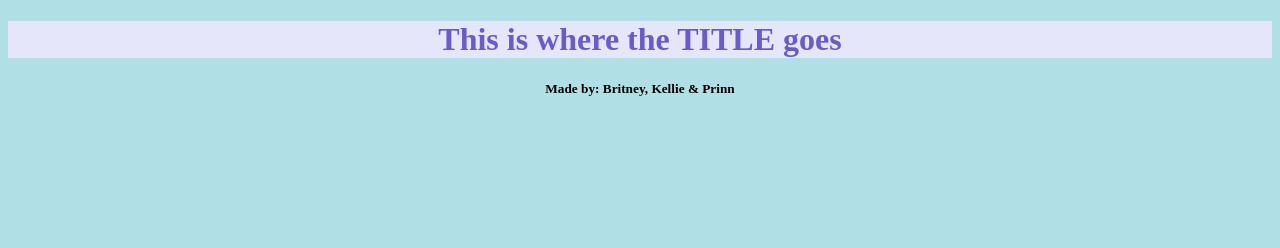
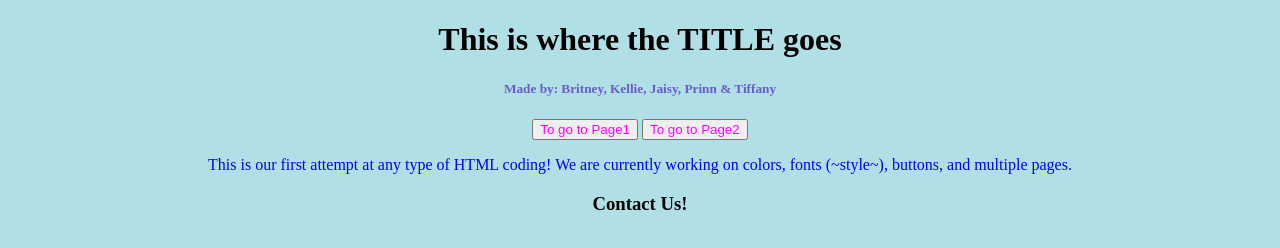
Before and after one commit to klhon/Babys-First-HTML, a plain HTML site: page FUZZ.html in a window 1280 px wide. Drawn offline with Linux system fonts and the light colour scheme.

Commit message:
added buttons

```diff
--- a/FUZZ.html
+++ b/FUZZ.html
@@ -13,14 +13,17 @@
 	<style>
 		body {background-color: powderblue;
 			text-align: center;}
-		h1 {color: SlateBlue;}
-		p {color: blue;}
+		h5 {color: SlateBlue;}
+		p {color: blue;
+			text-align: center;}
 		#myHeader {
-			background-color: lavender;
 			color: NavyBlue;
 			font-family: Verdana
 			padding: 40px;
 			text-align: center;
+		}
+		.Button {
+			color: Magenta;
 		}
 	</style>
 </head>
@@ -28,7 +31,19 @@
 <body>
 	<header>
 		<h1 id=myHeader> This is where the TITLE goes </h1>
-		<h5> Made by: Britney, Kellie & Prinn </h5>
+		<h5> Made by: Britney, Kellie, Jaisy, Prinn & Tiffany </h5>
 	</header>
 
+	<aside>
+		<button class="Button"> To go to Page1 </button>
+		<button class="Button"> To go to Page2 </button>
+	</aside>
+
+	<SECTION>
+		<p> This is our first attempt at any type of HTML coding! We are currently working on colors, fonts (~style~), buttons, and multiple pages. </p>
+	</SECTION>
+	<footer>
+		<h3>Contact Us!</h3>
+
+	</footer>
 </body>
```
